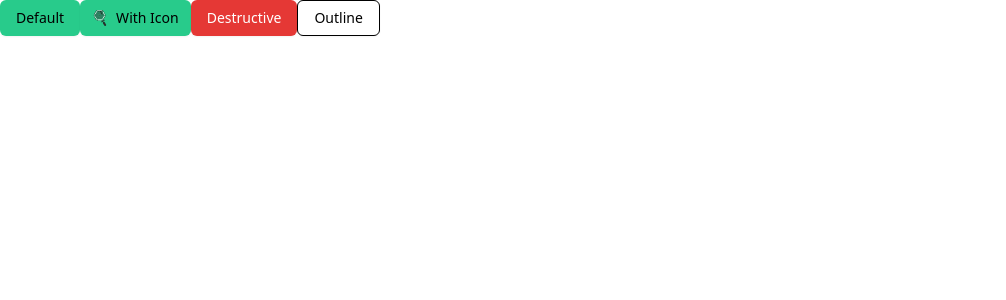
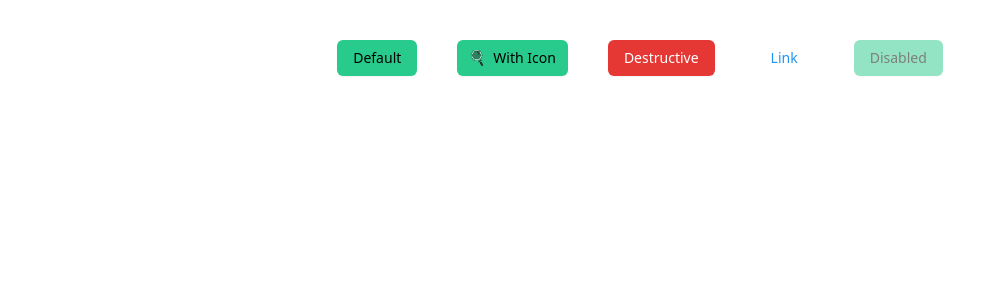
Before and after one commit to kemdav/Tambayan, a Next.js app: page /test/button-test in a window 1280 px wide. Shown: the top 300 px of the page, without its empty margins (0-1006 px from the left). Built offline with nearby package versions, Linux system fonts and the light colour scheme.

Commit message:
feat: four variants

```diff
--- a/src/app/components/ui/button.tsx
+++ b/src/app/components/ui/button.tsx
@@ -15,7 +15,7 @@ const buttonVariants = cva(
           "bg-action-error text-white shadow-xs hover:bg-action-error/90 focus-visible:ring-action-error/20 dark:focus-visible:ring-action-error/40 dark:bg-action-error/60",
         outline:
           "border bg-background shadow-xs hover:bg-accent hover:text-accent-foreground dark:bg-input/30 dark:border-input dark:hover:bg-input/50",
-        link: "text-primary underline-offset-4 hover:underline",
+        link: "text-info underline-offset-4 hover:underline",
       },
       size: {
         default: "h-9 px-4 py-1 has-[>svg]:px-3",
--- a/src/app/test/button-test/page.tsx
+++ b/src/app/test/button-test/page.tsx
@@ -5,7 +5,7 @@ import { TestIcon } from "../../components/icons";
 
 export default function Test() {
   return (
-    <div className="flex">
+    <div className="flex justify-center space-x-10 mt-10">
       <Button onClick={() => console.log("Button Clicked")}>
         Default
       </Button>
@@ -19,8 +19,12 @@ export default function Test() {
         Destructive
       </Button>
 
-      <Button onClick={() => console.log("Button Clicked")} variant="outline">
-        Outline
+      <Button onClick={() => console.log("Button Clicked")} variant="link">
+        Link
+      </Button>
+
+      <Button onClick={() => console.log("Button Clicked")} variant="default" disabled={true}>
+       Disabled
       </Button>
     </div>
   );
```
